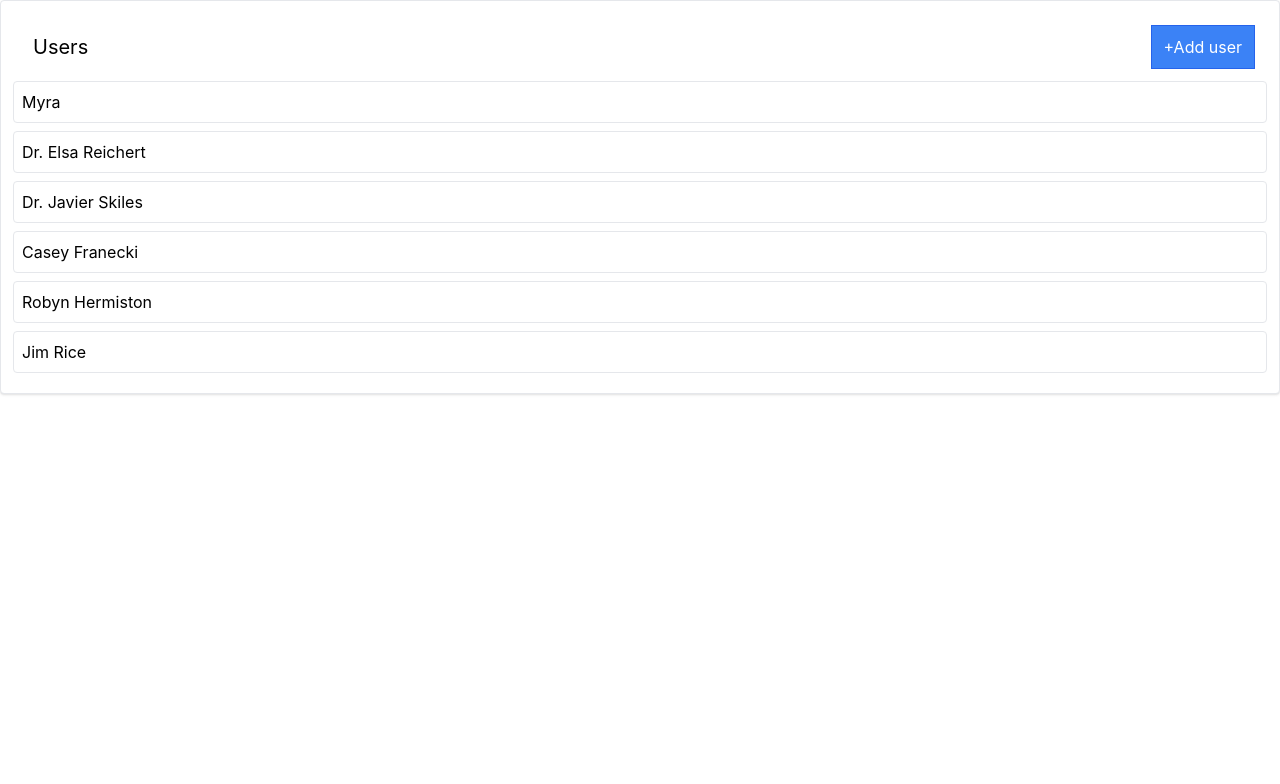
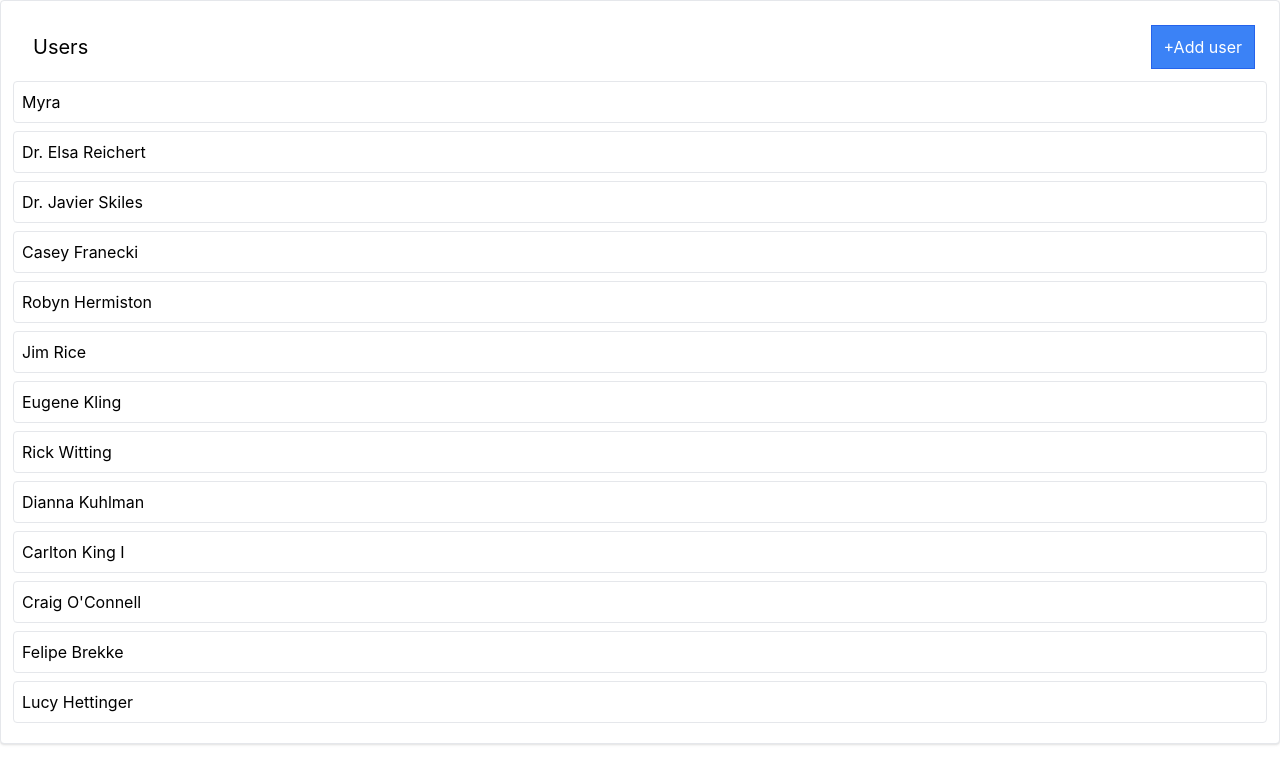
Before and after one commit to LabelMinsk/media, a React (Create React App) app: page / in a window 1280 px wide. Shown: the top 784 px of the page. Built offline with nearby package versions, Linux system fonts and the light colour scheme; data requests are answered from the project's data file.

Commit message:
made catchers of loaders and errors(useHook)-like it

```diff
--- a/db.json
+++ b/db.json
@@ -23,6 +23,34 @@
     {
       "id": "S3FdVQrDaIPf5Hh3RVWFE",
       "name": "Jim Rice"
+    },
+    {
+      "id": "mDrMGhggWHNqtaqzuQBGp",
+      "name": "Eugene Kling"
+    },
+    {
+      "id": "IYkwRgfJFZdxMIATs5-TX",
+      "name": "Rick Witting"
+    },
+    {
+      "id": "cuuXaeaNmkWf6R3sYc8CN",
+      "name": "Dianna Kuhlman"
+    },
+    {
+      "id": "cVAkEqpi7xNrL5S66DGsk",
+      "name": "Carlton King I"
+    },
+    {
+      "id": "RFU8DErORobi1U6eA4hwW",
+      "name": "Craig O'Connell"
+    },
+    {
+      "id": "f-ff436PgFDWEdeTCA-kE",
+      "name": "Felipe Brekke"
+    },
+    {
+      "id": "TJS5WZfa86ejF1D5bnOKk",
+      "name": "Lucy Hettinger"
     }
   ],
   "albums": [],
--- a/src/components/Users/UserList.js
+++ b/src/components/Users/UserList.js
@@ -1,36 +1,40 @@
-import {useEffect, useState} from "react";
+import {useEffect, useState, useCallback} from "react";
 import {useDispatch, useSelector} from "react-redux";
 import {addUser, fetchUsers} from '../../store'
 import {Skeleton} from "../Loader/Skeleton";
 import Button from "../UI/Button/Button";
 
+const useThunk = (thunk)=>{
+    const [isLoading, setIsLoading] = useState(false);
+    const [error, setError] = useState(null);
+    const dispatch = useDispatch();
+
+    const runThunk = useCallback(()=>{
+        setIsLoading(true)
+        dispatch(thunk())
+            .unwrap()
+            .catch((err)=>setError(err))
+            .finally(()=>setIsLoading(false))
+    },[dispatch,thunk])
+
+    return [runThunk, isLoading, error]
+}
+
 const UsersList = () => {
-    const [isLoadingUsers, setIsLoadingUsers] = useState(false);
-    const [loadingUsersError, setLoadingUsersError] = useState(null);
-    const [isCreatingUser, setIsCreatingUser] = useState(false);
-    const [creatingUserError, setCreatingUserError] = useState(null)
-
-    const dispatch = useDispatch();
+    const [doFetchUsers, isLoadingUsers, loadingUsersError] = useThunk(fetchUsers)
+    const [doAddUsers, isCreatingUser, creatingUserError] = useThunk(addUser)
 
     const { usersDataList} = useSelector((state) => {
         return state.users;
     })
 
     const handleAddUser = ()=>{
-        setIsCreatingUser(true)
-        dispatch(addUser())
-            .unwrap()
-            .catch(err => setCreatingUserError(err))
-            .finally(()=>setIsCreatingUser(false))
+        return doAddUsers()
     }
 
     useEffect(() => {
-        setIsLoadingUsers(true)
-        dispatch(fetchUsers())
-            .unwrap()
-            .catch((err)=>setLoadingUsersError(err))
-            .finally(()=>setIsLoadingUsers(false))
-    }, [dispatch])
+        doFetchUsers()
+    }, [doFetchUsers])
 
     if (isLoadingUsers) {
         return (<Skeleton times={6} classNameProp={'h-10 w-full'}/>)
```
